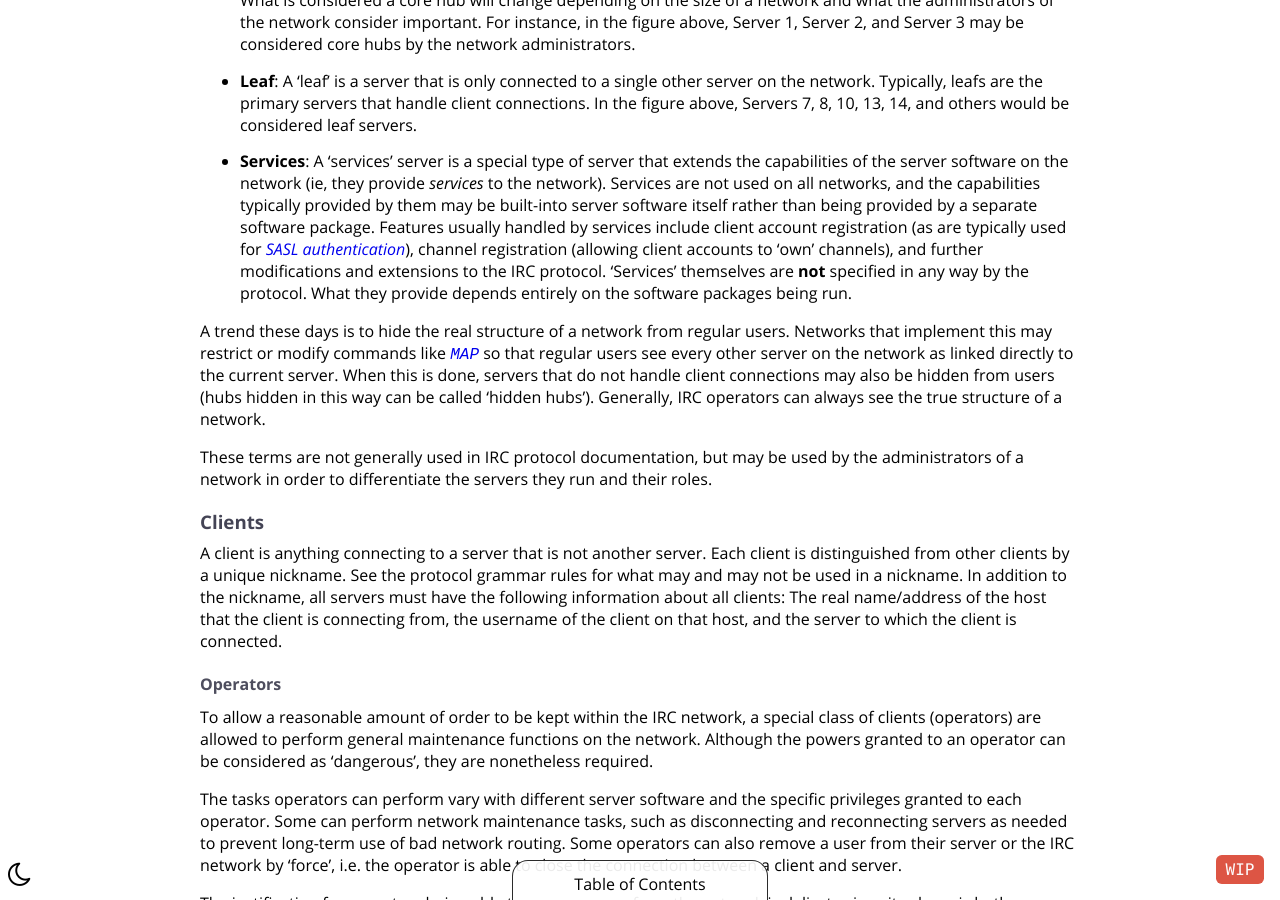
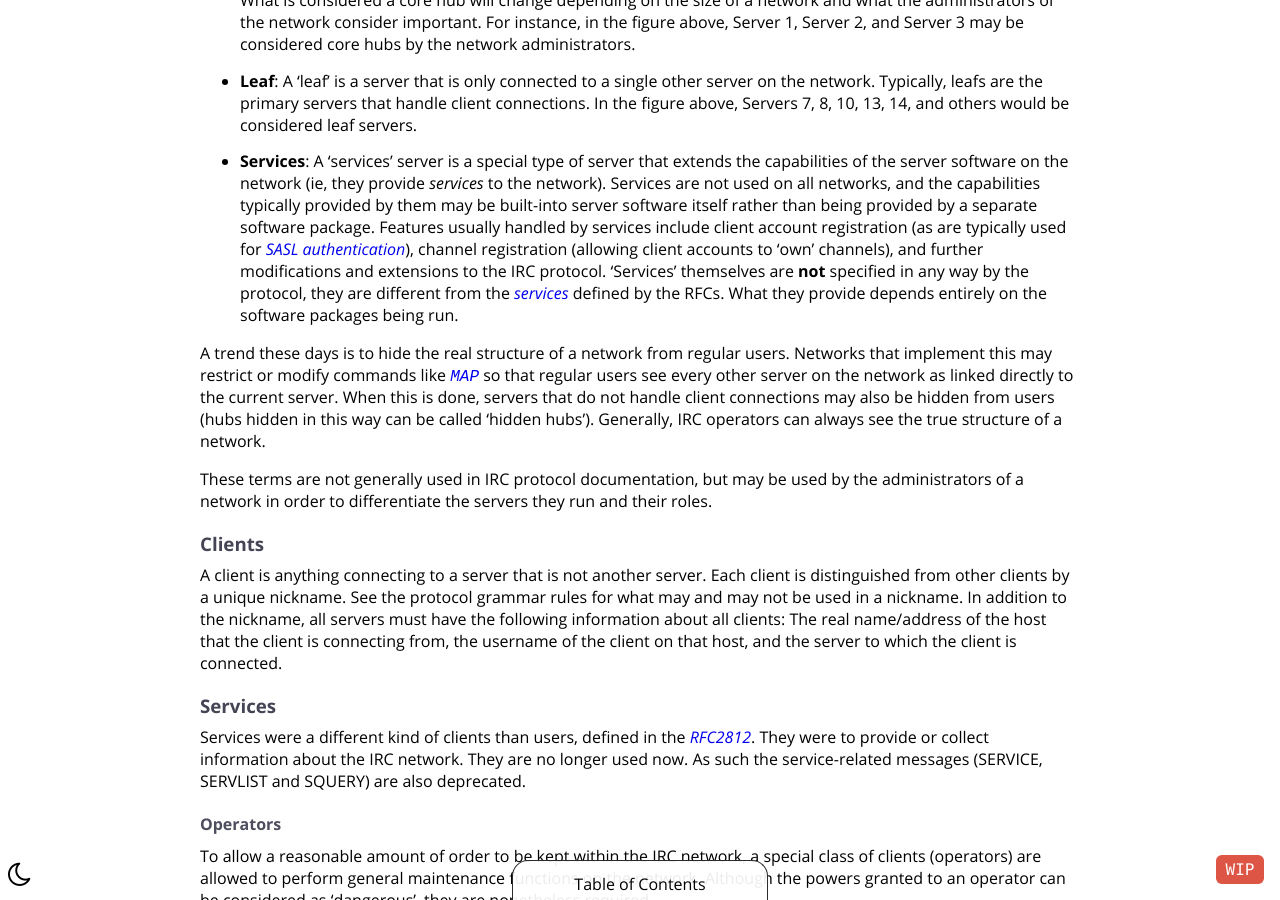
Before and after one commit to ircdocs/modern-irc, a Jekyll site: the page built from index.md, in a window 1280 px wide and 900 px high, scrolled down 1961 px. Built offline with Jekyll 4.4.1, drawn with Linux system fonts in a browser that asks for light colours.

Commit message:
Deprecate RFC2812 services
Separate those from the "service servers" already defined in the
document, and make it clear they are no longer used.

```diff
--- a/index.md
+++ b/index.md
@@ -95,7 +95,7 @@ There have been several terms created over time to describe the roles of differe
 * **Hub**: A 'hub' is a server that connects to multiple other servers. For instance, in the figure above, Server 2, Server 3, and Server 4 would be examples of hub servers.
 * **Core Hub**: A 'core hub' is typically a hub server that connects fairly major parts of the IRC network together. What is considered a core hub will change depending on the size of a network and what the administrators of the network consider important. For instance, in the figure above, Server 1, Server 2, and Server 3 may be considered core hubs by the network administrators.
 * **Leaf**: A 'leaf' is a server that is only connected to a single other server on the network. Typically, leafs are the primary servers that handle client connections. In the figure above, Servers 7, 8, 10, 13, 14, and others would be considered leaf servers.
-* **Services**: A 'services' server is a special type of server that extends the capabilities of the server software on the network (ie, they provide *services* to the network). Services are not used on all networks, and the capabilities typically provided by them may be built-into server software itself rather than being provided by a separate software package. Features usually handled by services include client account registration (as are typically used for [SASL authentication](#authenticate-message)), channel registration (allowing client accounts to 'own' channels), and further modifications and extensions to the IRC protocol. 'Services' themselves are **not** specified in any way by the protocol. What they provide depends entirely on the software packages being run.
+* **Services**: A 'services' server is a special type of server that extends the capabilities of the server software on the network (ie, they provide *services* to the network). Services are not used on all networks, and the capabilities typically provided by them may be built-into server software itself rather than being provided by a separate software package. Features usually handled by services include client account registration (as are typically used for [SASL authentication](#authenticate-message)), channel registration (allowing client accounts to 'own' channels), and further modifications and extensions to the IRC protocol. 'Services' themselves are **not** specified in any way by the protocol, they are different from the [services](#services) defined by the RFCs. What they provide depends entirely on the software packages being run.
 
 A trend these days is to hide the real structure of a network from regular users. Networks that implement this may restrict or modify commands like [`MAP`](#map-message) so that regular users see every other server on the network as linked directly to the current server. When this is done, servers that do not handle client connections may also be hidden from users (hubs hidden in this way can be called 'hidden hubs'). Generally, IRC operators can always see the true structure of a network.
 
@@ -104,6 +104,10 @@ These terms are not generally used in IRC protocol documentation, but may be use
 ### Clients
 
 A client is anything connecting to a server that is not another server. Each client is distinguished from other clients by a unique nickname. See the protocol grammar rules for what may and may not be used in a nickname. In addition to the nickname, all servers must have the following information about all clients: The real name/address of the host that the client is connecting from, the username of the client on that host, and the server to which the client is connected.
+
+### Services
+
+Services were a different kind of clients than users, defined in the [RFC2812](https://tools.ietf.org/html/rfc2812.html#section-1.2.2). They were to provide or collect information about the IRC network. They are no longer used now. As such the service-related messages (SERVICE, SERVLIST and SQUERY) are also deprecated.
 
 #### Operators
 
```
